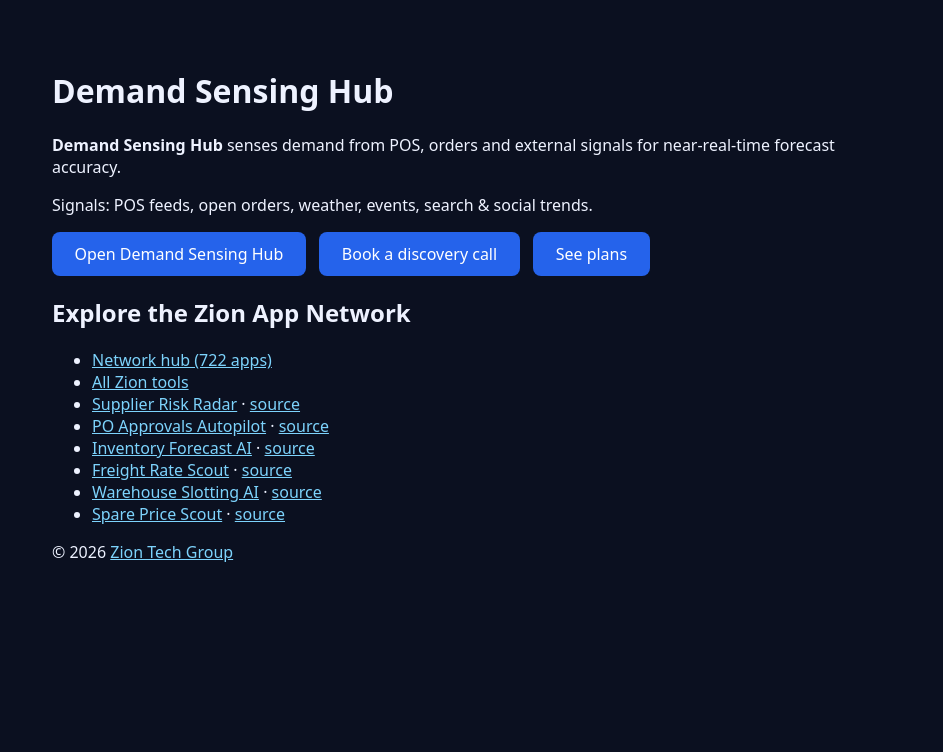
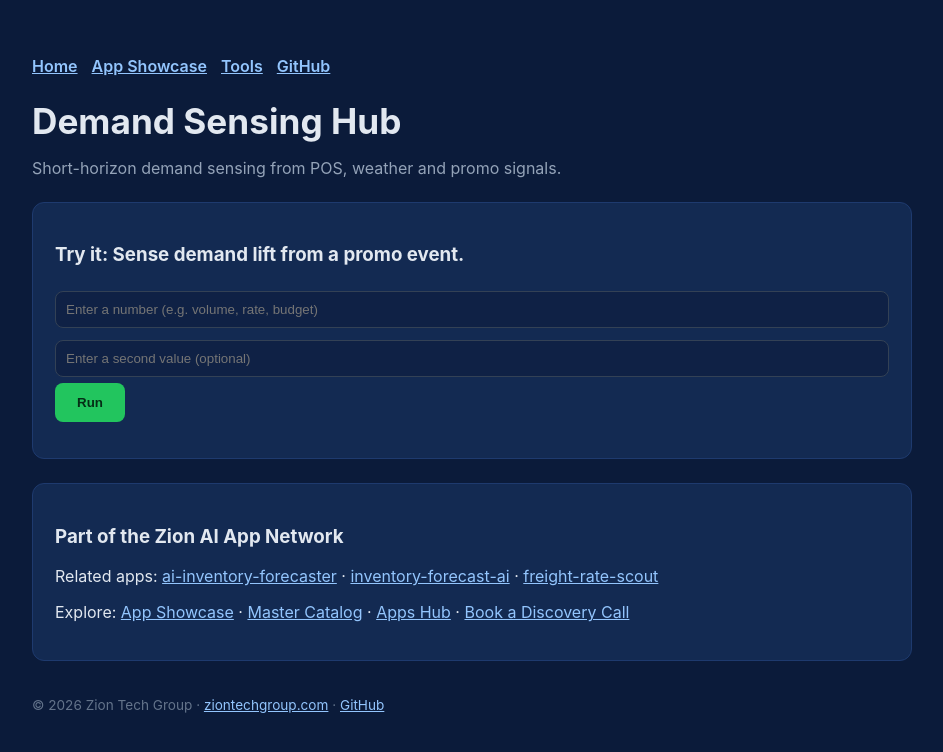
Before and after one commit to Zion-support/demand-sensing-hub, a plain HTML site: page index.html in a window 1280 px wide. Shown: the whole page, without its empty margins (168-1111 px from the left). Drawn offline with Linux system fonts and the light colour scheme.

Commit message:
Add interactive app page and network interlinks

```diff
--- a/index.html
+++ b/index.html
@@ -1,25 +1,18 @@
 <!DOCTYPE html>
-<html lang="en"><head><meta charset="UTF-8"><meta name="viewport" content="width=device-width,initial-scale=1">
-<title>Demand Sensing Hub — Zion Tech Group</title>
-<meta name="description" content="Demand Sensing Hub senses demand from POS, orders and external signals for near-real-time forecast accuracy.">
-<style>body{font-family:system-ui,sans-serif;margin:0;background:#0b1020;color:#eef2ff}main{max-width:840px;margin:0 auto;padding:3rem 1.5rem}a{color:#7dd3fc}.cta{display:inline-block;background:#2563eb;color:#fff;padding:.7rem 1.4rem;border-radius:8px;text-decoration:none;margin-right:.6rem}</style>
-</head><body><main>
-<h1>Demand Sensing Hub</h1>
-<p><strong>Demand Sensing Hub</strong> senses demand from POS, orders and external signals for near-real-time forecast accuracy.</p>
-<p>Signals: POS feeds, open orders, weather, events, search & social trends.</p>
-<p><a class="cta" href="https://ziontechgroup.com/demand-sensing-hub/">Open Demand Sensing Hub</a>
-<a class="cta" href="https://ziontechgroup.com/discovery/">Book a discovery call</a>
-<a class="cta" href="https://ziontechgroup.com/en/plans/">See plans</a></p>
-<h2>Explore the Zion App Network</h2>
-<ul>
-<li><a href="https://github.com/Zion-support/zion-app-network">Network hub (722 apps)</a></li>
-<li><a href="https://ziontechgroup.com/tools/">All Zion tools</a></li>
-<li><a href="https://ziontechgroup.com/supplier-risk-radar/">Supplier Risk Radar</a> · <a href="https://github.com/Zion-support/supplier-risk-radar">source</a></li>
-<li><a href="https://ziontechgroup.com/po-approvals-autopilot/">PO Approvals Autopilot</a> · <a href="https://github.com/Zion-support/po-approvals-autopilot">source</a></li>
-<li><a href="https://ziontechgroup.com/inventory-forecast-ai/">Inventory Forecast AI</a> · <a href="https://github.com/Zion-support/inventory-forecast-ai">source</a></li>
-<li><a href="https://ziontechgroup.com/freight-rate-scout/">Freight Rate Scout</a> · <a href="https://github.com/Zion-support/freight-rate-scout">source</a></li>
-<li><a href="https://ziontechgroup.com/warehouse-slotting-ai/">Warehouse Slotting AI</a> · <a href="https://github.com/Zion-support/warehouse-slotting-ai">source</a></li>
-<li><a href="https://ziontechgroup.com/spare-price-scout/">Spare Price Scout</a> · <a href="https://github.com/Zion-support/spare-price-scout">source</a></li>
-</ul>
-<p>© 2026 <a href="https://ziontechgroup.com/">Zion Tech Group</a></p>
-</main></body></html>
+<html lang="en"><head><meta charset="UTF-8"><meta name="viewport" content="width=device-width,initial-scale=1.0">
+<title>Demand Sensing Hub — Zion Tech Group AI App Network</title>
+<meta name="description" content="Short-horizon demand sensing from POS, weather and promo signals. Part of the Zion Tech Group AI App Network.">
+<style>body{font-family:-apple-system,Segoe UI,Roboto,sans-serif;margin:0;background:#0b1b3a;color:#e2e8f0}main{max-width:880px;margin:0 auto;padding:56px 24px}h1{font-size:2.2rem;margin-bottom:8px}.sub{color:#94a3b8}.card{background:#132a52;border:1px solid #1e3a6e;border-radius:12px;padding:22px;margin:24px 0}input{width:100%;padding:10px;border-radius:8px;border:1px solid #334155;background:#0f2145;color:#e2e8f0;margin:6px 0;box-sizing:border-box}button{background:#22c55e;border:none;color:#052e16;font-weight:700;padding:12px 22px;border-radius:8px;cursor:pointer}#out{margin-top:14px;color:#86efac;white-space:pre-wrap}a{color:#93c5fd}nav a{margin-right:14px;font-weight:600}footer{margin-top:36px;font-size:.85rem;color:#64748b}</style></head>
+<body><main>
+<nav><a href="https://ziontechgroup.com/">Home</a><a href="https://ziontechgroup.com/apps/">App Showcase</a><a href="https://ziontechgroup.com/tools/">Tools</a><a href="https://github.com/Zion-support/demand-sensing-hub">GitHub</a></nav>
+<h1>Demand Sensing Hub</h1><p class="sub">Short-horizon demand sensing from POS, weather and promo signals.</p>
+<div class="card"><h3>Try it: Sense demand lift from a promo event.</h3>
+<input id="a" placeholder="Enter a number (e.g. volume, rate, budget)"><input id="b" placeholder="Enter a second value (optional)">
+<button onclick="run()">Run</button><div id="out"></div></div>
+<div class="card"><h3>Part of the Zion AI App Network</h3>
+<p>Related apps: <a href="https://ziontechgroup.com/ai-inventory-forecaster/">ai-inventory-forecaster</a> · <a href="https://ziontechgroup.com/inventory-forecast-ai/">inventory-forecast-ai</a> · <a href="https://ziontechgroup.com/freight-rate-scout/">freight-rate-scout</a></p>
+<p>Explore: <a href="https://ziontechgroup.com/apps/">App Showcase</a> · <a href="https://github.com/Zion-support/zion-app-network">Master Catalog</a> · <a href="https://github.com/Zion-support/zion-apps-hub">Apps Hub</a> · <a href="https://ziontechgroup.com/discovery/">Book a Discovery Call</a></p></div>
+<footer>© 2026 Zion Tech Group · <a href="https://ziontechgroup.com">ziontechgroup.com</a> · <a href="https://github.com/Zion-support">GitHub</a></footer>
+</main>
+<script>function run(){const x=parseFloat(document.getElementById('a').value)||0;const y=parseFloat(document.getElementById('b').value)||1;const est=(x*y*0.12).toLocaleString(undefined,{maximumFractionDigits:0});document.getElementById('out').textContent="Estimated impact with Demand Sensing Hub: ~"+est+" improvement potential.\nDemo estimate — connect your data for real results. Contact: https://ziontechgroup.com/discovery/";}</script>
+</body></html>
```
Also changed, not shown: 1 other file.
